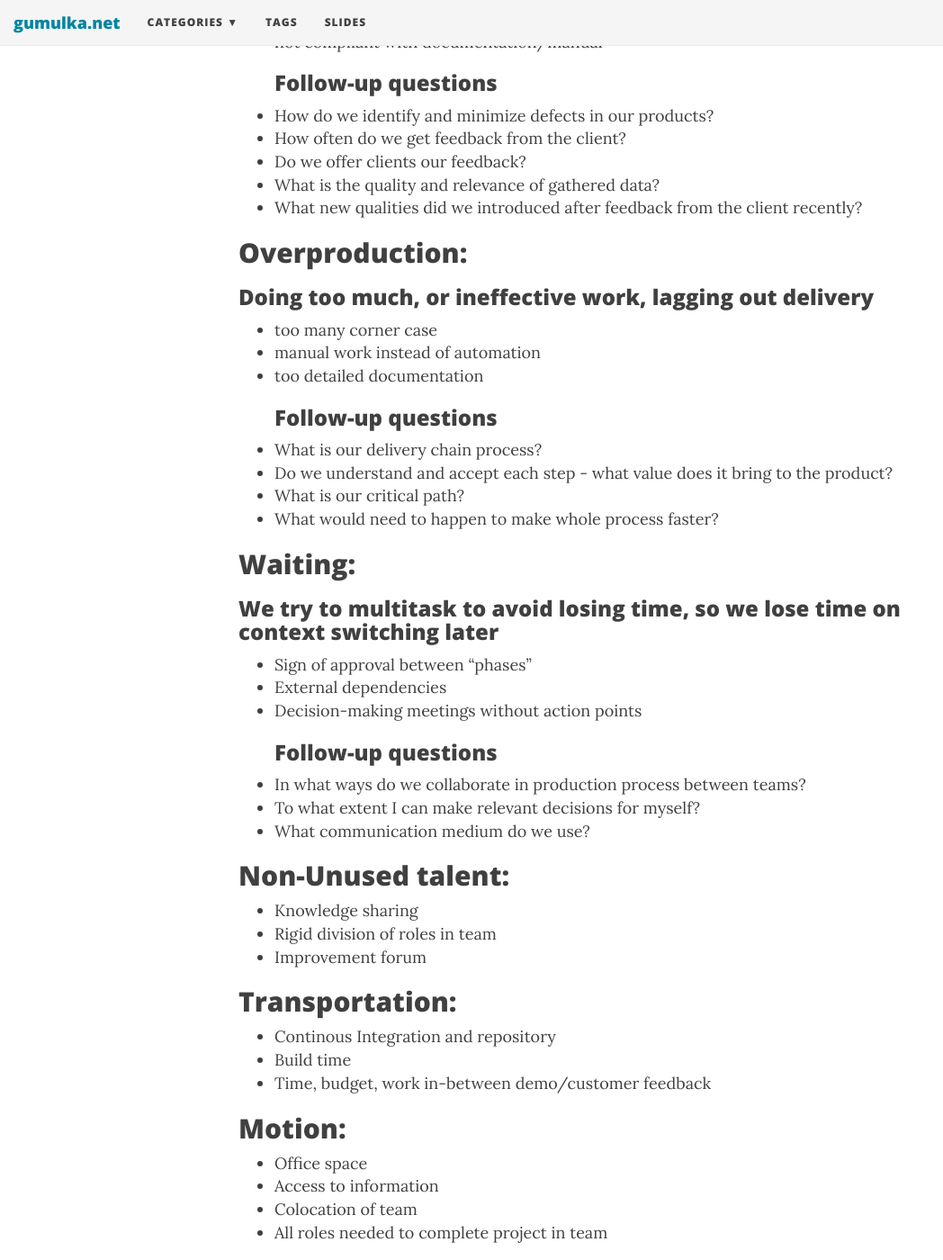
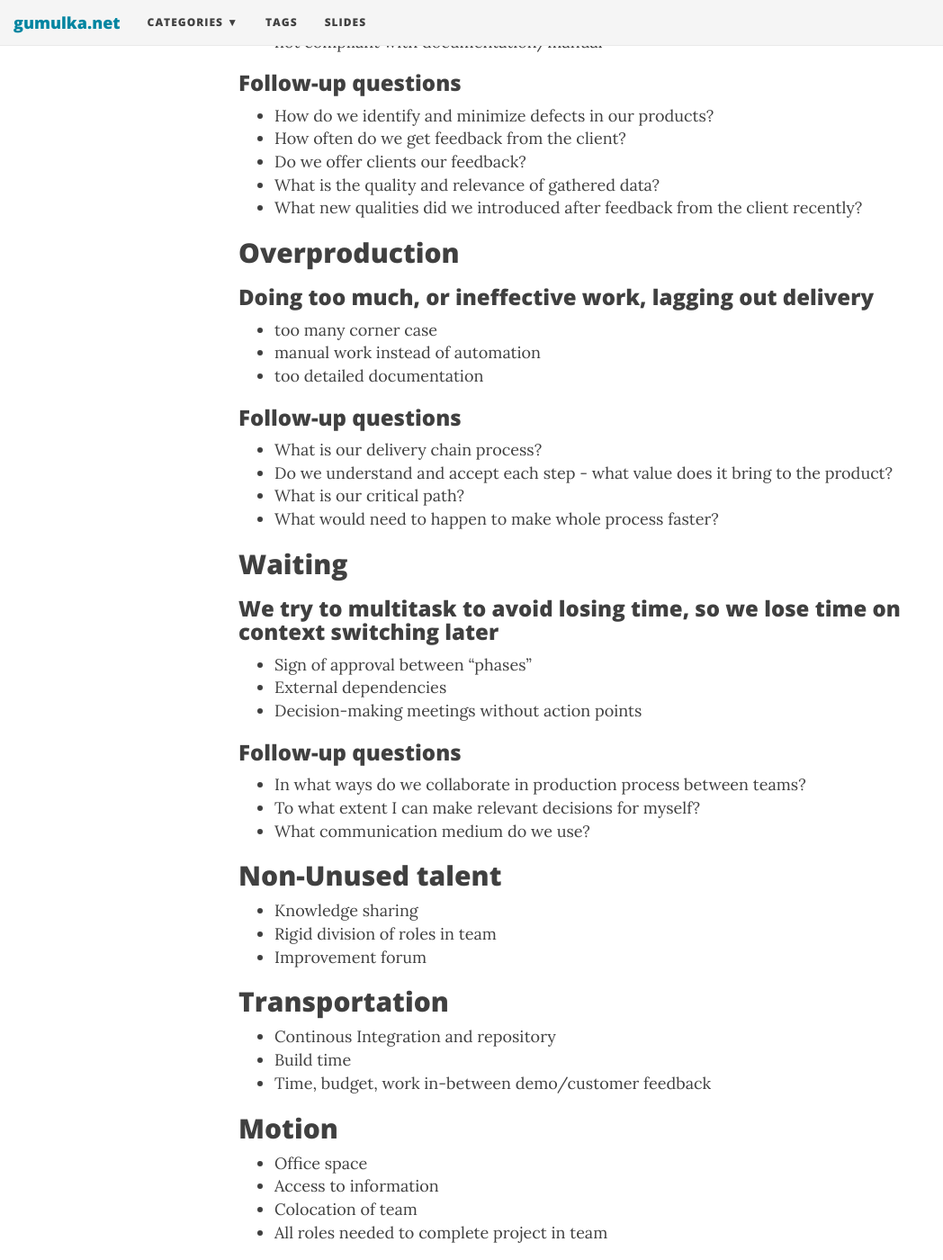
Before and after one commit to pgum/pgum.github.io, a Jekyll site: the page built from _posts/2020-02-28-downtime-8wastes.md, in a window 1280 px wide and 1400 px high, scrolled down 646 px. Shown: the whole window at 90% size, without its empty margins (0-1048 px from the left). Built offline with Jekyll 4.4.1, drawn with Linux system fonts in a browser that asks for light colours; nearby versions of some CDN libraries; some of the changed text lies outside the part shown.

Commit message:
formatting

```diff
--- a/_posts/2020-02-28-downtime-8wastes.md
+++ b/_posts/2020-02-28-downtime-8wastes.md
@@ -8,59 +8,76 @@ tags: [lean, waste]
 ---
 
 ## Downtime is the consequence of waste
+
 Its also acronym for 8 types of waste as defined by lean management.
 In IT some kinds of waste is hard to observe and measure as we don't produce physical objects.
 
-## Defects:
+## Defects
+
 ### How many times client says "It's not working" or "It's not what I payed for"
+
 * wrong priorities
 * customer defects
 * not compliant with documentation/manual
+
 ### Follow-up questions
+
 * How do we identify and minimize defects in our products?
 * How often do we get feedback from the client?
 * Do we offer clients our feedback?
 * What is the quality and relevance of gathered data?
 * What new qualities did we introduced after feedback from the client recently?
 
-## Overproduction:
+## Overproduction
+
 ### Doing too much, or ineffective work, lagging out delivery
+
 * too many corner case
 * manual work instead of automation
 * too detailed documentation
+
 ### Follow-up questions
+
 * What is our delivery chain process?
 * Do we understand and accept each step - what value does it bring to the product?
 * What is our critical path?
 * What would need to happen to make whole process faster?
 
-## Waiting:
+## Waiting
+
 ### We try to multitask to avoid losing time, so we lose time on context switching later
+
 * Sign of approval between "phases"
 * External dependencies
 * Decision-making meetings without action points
+
 ### Follow-up questions
+
 * In what ways do we collaborate in production process between teams?
 * To what extent I can make relevant decisions for myself?
 * What communication medium do we use?
 
-## Non-Unused talent:
+## Non-Unused talent
+
 * Knowledge sharing
 * Rigid division of roles in team
 * Improvement forum
 
-## Transportation:
+## Transportation
+
 * Continous Integration and repository
 * Build time
 * Time, budget, work in-between demo/customer feedback
 
-## Motion:
+## Motion
+
 * Office space
 * Access to information
 * Colocation of team
 * All roles needed to complete project in team
 
-## Extra-processing:
+## Extra-processing
+
 * Unused artifacts (ie. build compiled on obsolete platform)
 * Wrong (irrelevant) KPI
 * Ineffective toolset
```
Also changed, not shown: _posts/2020-02-28-you-dont-care-about-it-if-you-dont-measure-it.md (+4 -0 lines).
